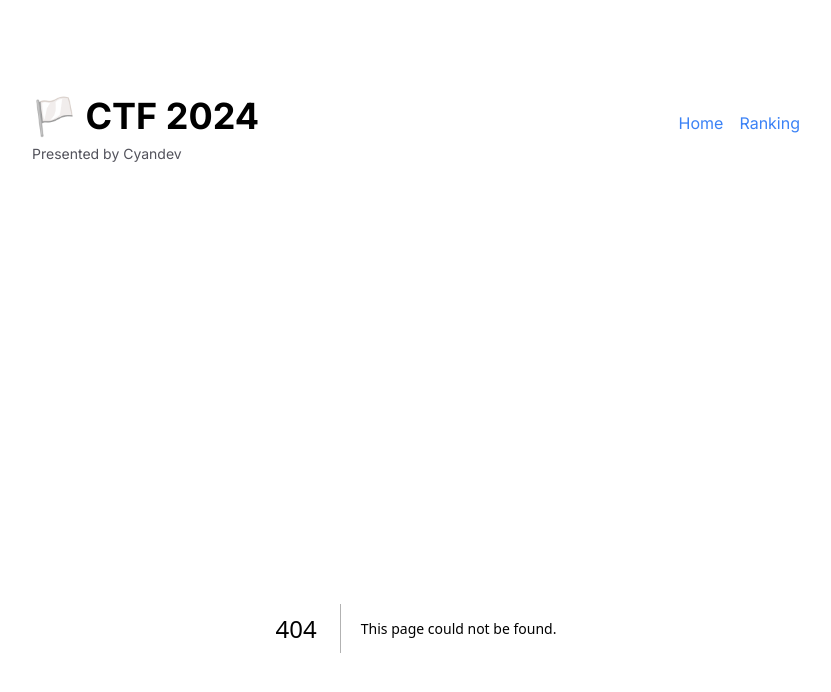
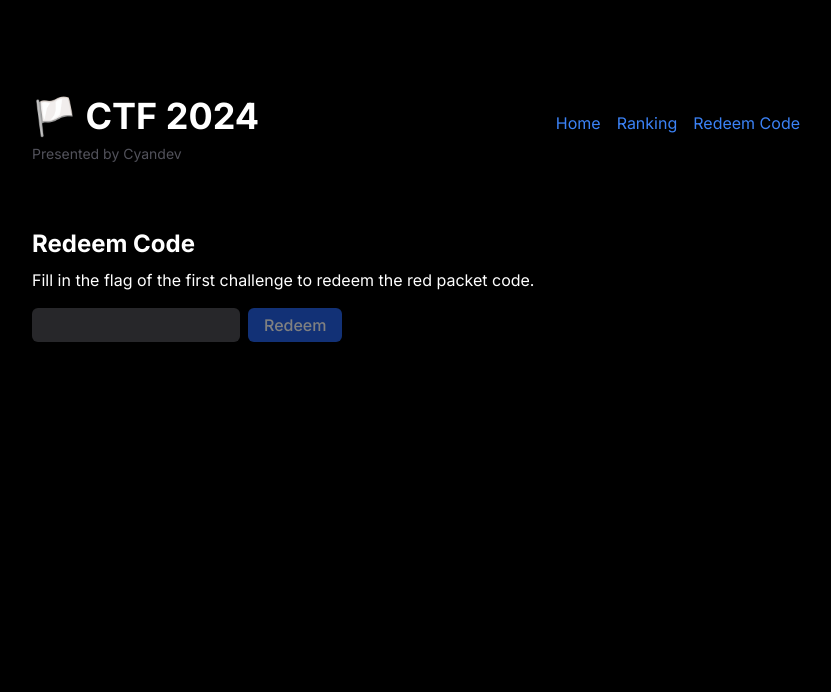
Before and after one commit to unixzii/ctf-2024, a Next.js app: page /redeem in a window 1280 px wide. Before the commit this address had no page. Shown: the top 692 px of the page, without its empty margins (224-1055 px from the left). Built offline with nearby package versions, Linux system fonts and the light colour scheme.

Commit message:
Add redeem code page

```diff
--- a/src/app/input.tsx
+++ b/src/app/input.tsx
@@ -1,3 +1,5 @@
+"use client";
+
 import { useState } from "react";
 
 export interface InputProps {
--- a/src/app/layout.tsx
+++ b/src/app/layout.tsx
@@ -50,6 +50,9 @@ export default function RootLayout({
               <Link className="text-blue-500 hover:underline" href="/ranking">
                 Ranking
               </Link>
+              <Link className="text-blue-500 hover:underline" href="/redeem">
+                Redeem Code
+              </Link>
             </div>
           </div>
           {children}
--- /dev/null
+++ b/src/app/redeem/page.tsx
@@ -0,0 +1,15 @@
+import Input from "../input";
+
+export default function Redeem() {
+  return (
+    <>
+      <div className="max-w-3xl w-full">
+        <h2 className="text-2xl font-bold mb-2">Redeem Code</h2>
+        <p>
+          Fill in the flag of the first challenge to redeem the red packet code.
+        </p>
+        <Input buttonLabel="Redeem" />
+      </div>
+    </>
+  );
+}
```
